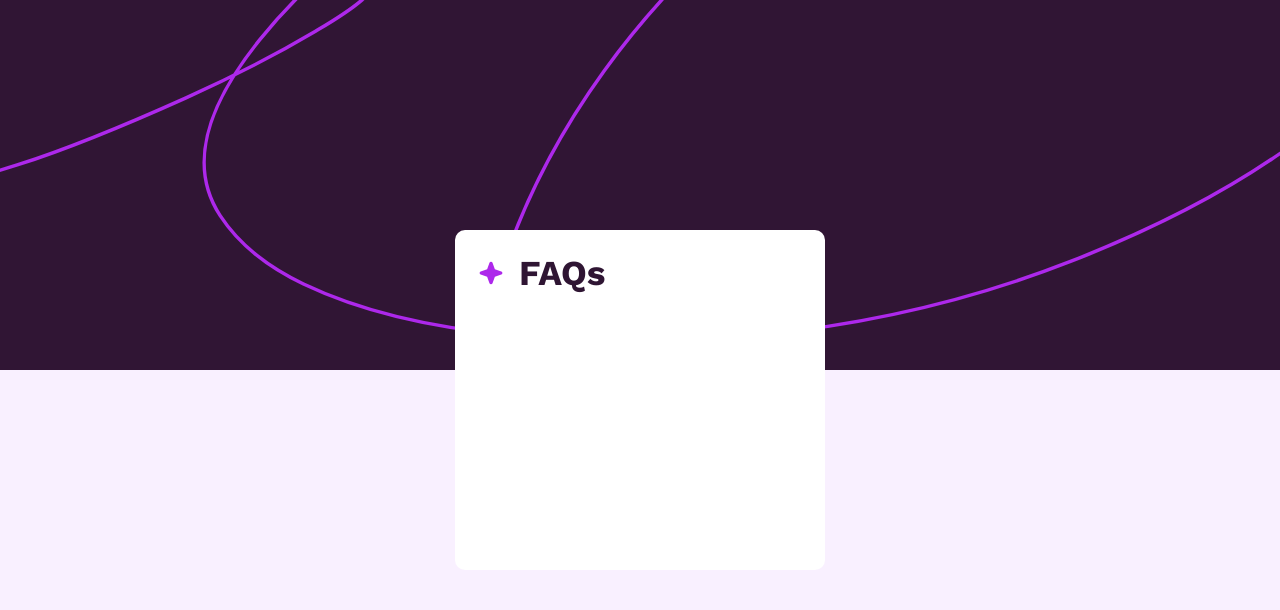
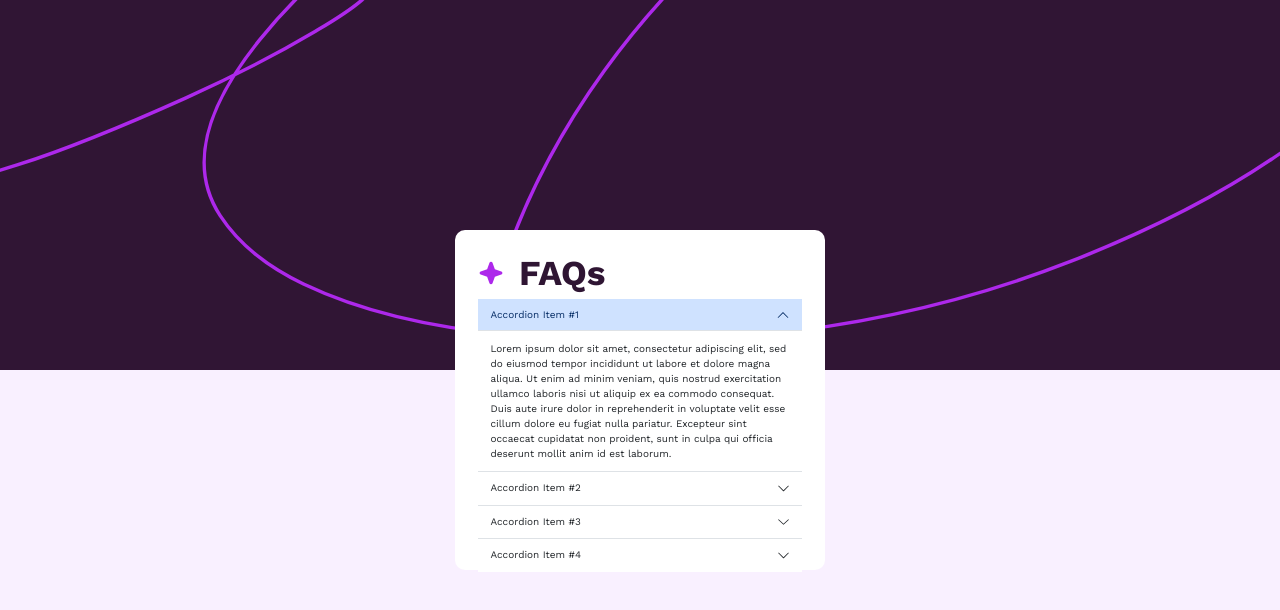
Before and after one commit to pkthunder87/faq-accordion, a React (Vite) app: page / in a window 1280 px wide. Shown: the top 610 px of the page. Built offline with nearby package versions, Linux system fonts and the light colour scheme.

Commit message:
Feat: Add initial accordion

```diff
--- a/src/App.jsx
+++ b/src/App.jsx
@@ -3,6 +3,7 @@
 import GlobalStyles from "./components/styles/GlobalStyles";
 import AppLayout from "./components/styles/AppLayout.styled";
 import Header from "./components/Header";
+import FaqAccordion from "./components/FaqAccordion";
 
 function App() {
   return (
@@ -11,6 +12,7 @@
         <GlobalStyles />
         <AppLayout>
           <Header />
+          <FaqAccordion />
         </AppLayout>
       </>
     </ThemeProvider>
--- /dev/null
+++ b/src/components/FaqAccordion.jsx
@@ -0,0 +1,60 @@
+import Accordion from "react-bootstrap/Accordion";
+
+function FaqAccordion() {
+  return (
+    <Accordion defaultActiveKey="0" flush>
+      <Accordion.Item eventKey="0">
+        <Accordion.Header>Accordion Item #1</Accordion.Header>
+        <Accordion.Body>
+          Lorem ipsum dolor sit amet, consectetur adipiscing elit, sed do
+          eiusmod tempor incididunt ut labore et dolore magna aliqua. Ut enim ad
+          minim veniam, quis nostrud exercitation ullamco laboris nisi ut
+          aliquip ex ea commodo consequat. Duis aute irure dolor in
+          reprehenderit in voluptate velit esse cillum dolore eu fugiat nulla
+          pariatur. Excepteur sint occaecat cupidatat non proident, sunt in
+          culpa qui officia deserunt mollit anim id est laborum.
+        </Accordion.Body>
+      </Accordion.Item>
+      <Accordion.Item eventKey="1">
+        <Accordion.Header bsPrefix="accordion-header">
+          Accordion Item #2
+        </Accordion.Header>
+        <Accordion.Body>
+          Lorem ipsum dolor sit amet, consectetur adipiscing elit, sed do
+          eiusmod tempor incididunt ut labore et dolore magna aliqua. Ut enim ad
+          minim veniam, quis nostrud exercitation ullamco laboris nisi ut
+          aliquip ex ea commodo consequat. Duis aute irure dolor in
+          reprehenderit in voluptate velit esse cillum dolore eu fugiat nulla
+          pariatur. Excepteur sint occaecat cupidatat non proident, sunt in
+          culpa qui officia deserunt mollit anim id est laborum.
+        </Accordion.Body>
+      </Accordion.Item>
+      <Accordion.Item eventKey="2">
+        <Accordion.Header>Accordion Item #3</Accordion.Header>
+        <Accordion.Body>
+          Lorem ipsum dolor sit amet, consectetur adipiscing elit, sed do
+          eiusmod tempor incididunt ut labore et dolore magna aliqua. Ut enim ad
+          minim veniam, quis nostrud exercitation ullamco laboris nisi ut
+          aliquip ex ea commodo consequat. Duis aute irure dolor in
+          reprehenderit in voluptate velit esse cillum dolore eu fugiat nulla
+          pariatur. Excepteur sint occaecat cupidatat non proident, sunt in
+          culpa qui officia deserunt mollit anim id est laborum.
+        </Accordion.Body>
+      </Accordion.Item>
+      <Accordion.Item eventKey="3">
+        <Accordion.Header>Accordion Item #4</Accordion.Header>
+        <Accordion.Body>
+          Lorem ipsum dolor sit amet, consectetur adipiscing elit, sed do
+          eiusmod tempor incididunt ut labore et dolore magna aliqua. Ut enim ad
+          minim veniam, quis nostrud exercitation ullamco laboris nisi ut
+          aliquip ex ea commodo consequat. Duis aute irure dolor in
+          reprehenderit in voluptate velit esse cillum dolore eu fugiat nulla
+          pariatur. Excepteur sint occaecat cupidatat non proident, sunt in
+          culpa qui officia deserunt mollit anim id est laborum.
+        </Accordion.Body>
+      </Accordion.Item>
+    </Accordion>
+  );
+}
+
+export default FaqAccordion;
```
